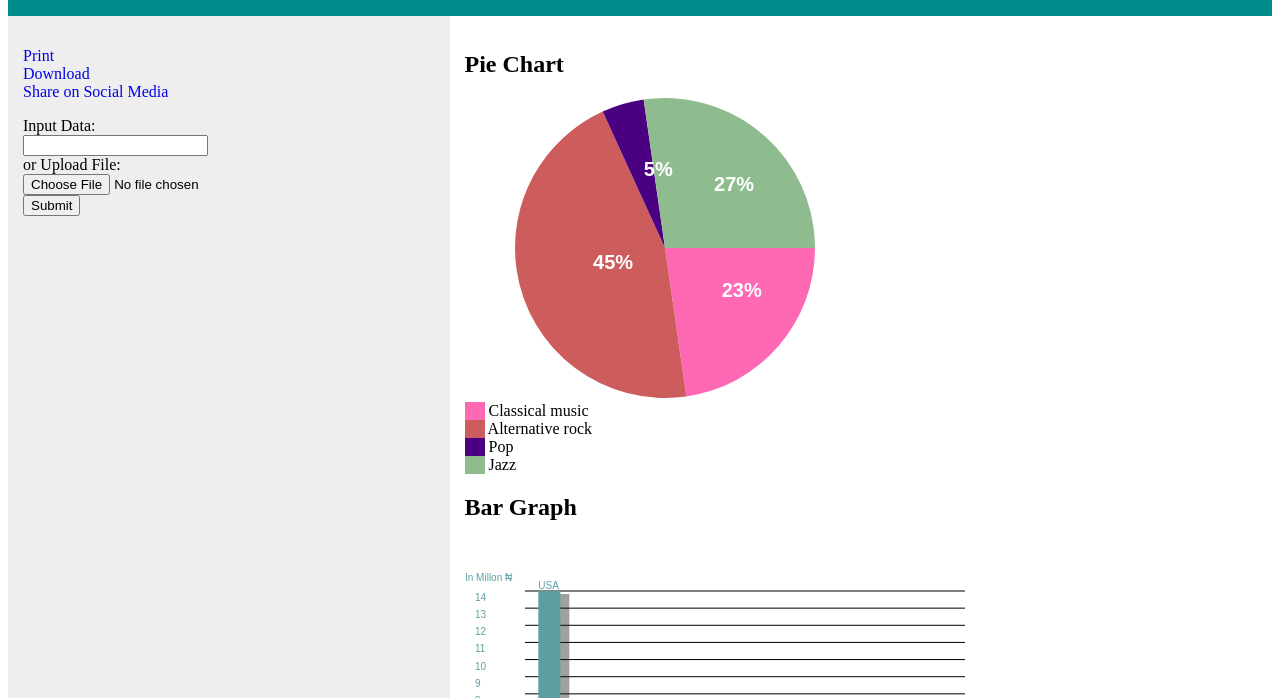
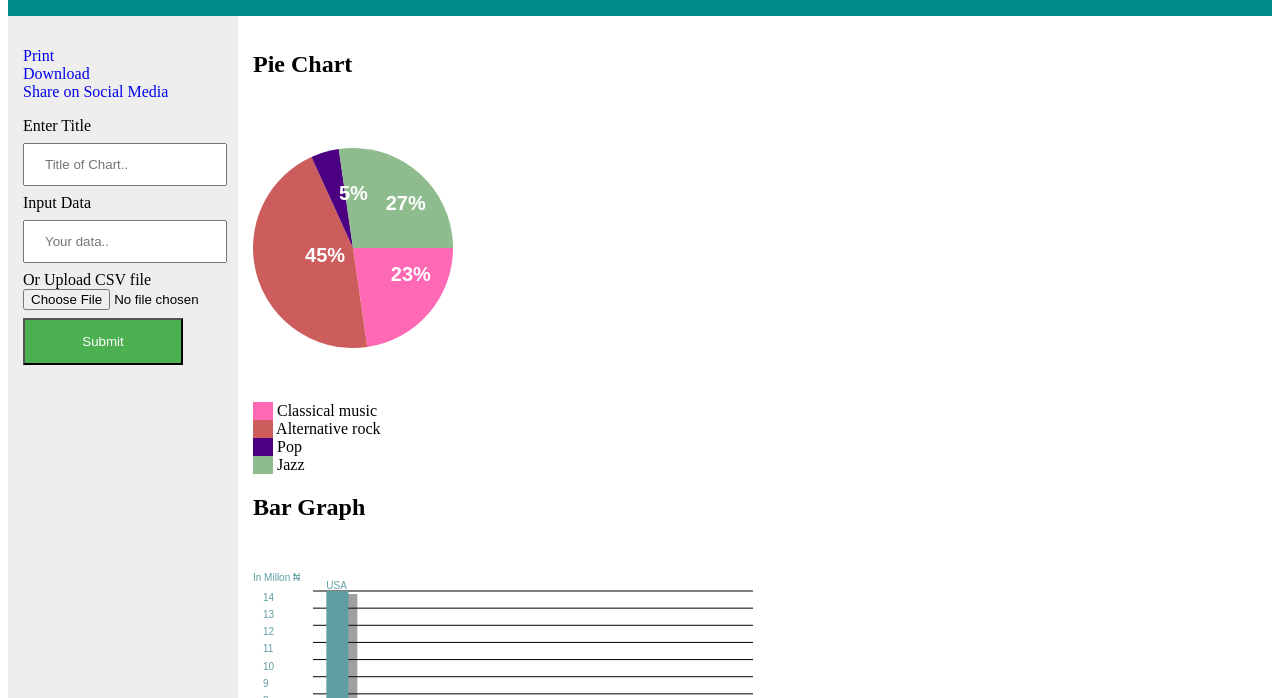
Before and after one commit to faithfreecoder/bc-19-ChartApplication, a website: page index.html in a window 1280 px wide. Shown: the part 102-800 px from the top of the page. Drawn offline with Linux system fonts and the light colour scheme.

Commit message:
Modified Form display and added dummy script getData to connect form to charts

```diff
--- a/index.html
+++ b/index.html
@@ -18,20 +18,27 @@
   <li><a href="#">Share on Social Media</a></li>
 </ul>
 
-<form>
-  Input Data:<br>
-  <input type="text" name="firstname"><br>
-  or Upload File:<br>
-  <input type="file" name="pic" accept="file_extension"><br>
-  <input type="submit">
-</form>
+<div>
+  <form>
+    <label for="title">Enter Title</label>
+    <input type="text" id="title" name="Chart Title" placeholder="Title of Chart..">
+
+    <label for="data">Input Data</label>
+    <input type="text" id="data" name="Display Data" placeholder="Your data..">
+
+    <label for="fileUpload">Or Upload CSV file</label>
+    <input type="file" id="fileUpload" name="fileUpload" placeholder="Upload csv file with data.." accept= ".csv">
+
+    <input type="submit" value="Submit" onclick= "callAll()">
+  </form>
+</div>
 
 </nav>
 
 <article class="article">
 
   <h2>Pie Chart</h2>
-  <canvas id="myCanvas"></canvas>
+  <canvas id="pieCanvas"></canvas>
   <div id="legend"></div>
   <script type="text/javascript" src="pieScript.js"></script>
   <!--Include Bar graph script-->
--- a/pieScript.js
+++ b/pieScript.js
@@ -1,20 +1,9 @@
-var myCanvas = document.getElementById("myCanvas");
-myCanvas.width = 400;
+var myCanvas = document.getElementById("pieCanvas");
+myCanvas.width = 200;
 myCanvas.height = 300;
 var ctx = myCanvas.getContext("2d");
 
-function drawLine(ctx, startX, startY, endX, endY){
-    ctx.beginPath();
-    ctx.moveTo(startX,startY);
-    ctx.lineTo(endX,endY);
-    ctx.stroke();
-}
 
-function drawArc(ctx, centerX, centerY, radius, startAngle, endAngle){
-    ctx.beginPath();
-    ctx.arc(centerX, centerY, radius, startAngle, endAngle);
-    ctx.stroke();
-}
 
  function drawPieSlice(ctx,centerX, centerY, radius, startAngle, endAngle, color ){
     ctx.fillStyle = color;
@@ -87,12 +76,6 @@ for (categ in this.options.data){
     var labelX = this.canvas.width/2 + (pieRadius / 2) * Math.cos(start_angle + slice_angle/2);
     var labelY = this.canvas.height/2 + (pieRadius / 2) * Math.sin(start_angle + slice_angle/2);
 
-    if (this.options.doughnutHoleSize){
-        var offset = (pieRadius * this.options.doughnutHoleSize ) / 2;
-        labelX = this.canvas.width/2 + (offset + pieRadius / 2) * Math.cos(start_angle + slice_angle/2);
-        labelY = this.canvas.height/2 + (offset + pieRadius / 2) * Math.sin(start_angle + slice_angle/2);
-    }
-
     var labelText = Math.round(100 * val / total_value);
     this.ctx.fillStyle = "white";
     this.ctx.font = "bold 20px Arial";
@@ -104,7 +87,7 @@ for (categ in this.options.data){
 var pieLegend = document.getElementById("legend");
 var myPiechart = new Piechart(
     {
-        canvas:myCanvas,
+        canvas:pieCanvas,
         data:data,
         colors:["#ff69B4","#cd5c5c", "#4b0082","#8fbc8f"],
         legend:pieLegend
--- a/style.css
+++ b/style.css
@@ -1,3 +1,24 @@
+input[type=text], select {
+     width: 80%;
+    padding: 12px 20px;
+    margin: 8px 0;
+    display: inline-block;
+
+}
+
+input[type=submit] {
+    width: 80%;
+    background-color: #4CAF50;
+    color: white;
+    padding: 14px 20px;
+    margin: 8px 0;
+
+}
+
+input[type=submit]:hover {
+    background-color: #45a049;
+}
+
 .flex-container {
     display: -webkit-flex;
     display: flex;
@@ -18,7 +39,7 @@
 
 header {background: #008B8B;color:white;}
 footer {background: #aaa;color:white;}
-.nav {background:#eee; min-width: 200px;}
+.nav {background:#eee; max-width: 200px;}
 
 .nav ul {
     list-style-type: none;
```
Also changed, not shown: getData.js (added, +12 -0 lines).
